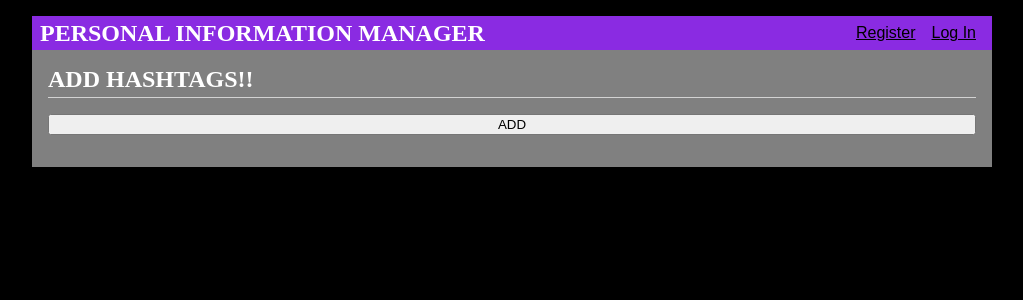
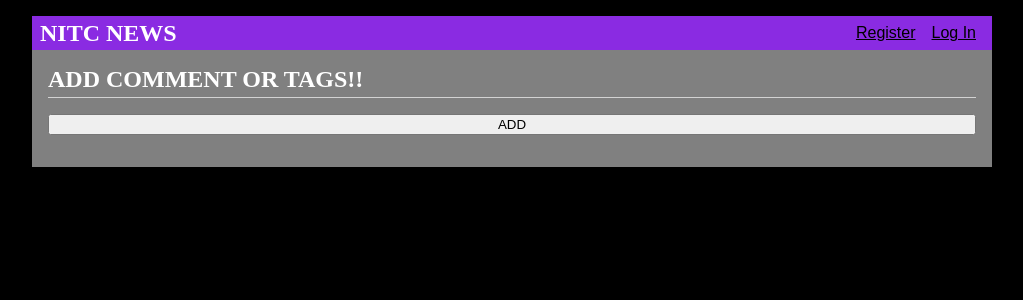
Before and after one commit to Pranay-Godghate/NITC-nws, a Flask app: page /1/add_hashtag in a window 1280 px wide. Shown: the top 300 px of the page, without its empty margins (128-1151 px from the left). Run offline with Flask 2, Linux system fonts and the light colour scheme; data that the repository does not hold is empty; some libraries are stand-ins or nearby versions.

Commit message:
NITC news

```diff
--- a/flaskr/templates/base.html
+++ b/flaskr/templates/base.html
@@ -2,7 +2,7 @@
 <title>{% block title %}{% endblock %}</title>
 <link rel="stylesheet" href="{{ url_for('static', filename='style.css') }}">
 <nav>
-  <h1>PERSONAL INFORMATION MANAGER</h1>
+  <h1>NITC NEWS</h1>
   <ul>
     {% if g.user %}
       <li><span>{{ g.user['username'] }}</span>
--- a/flaskr/templates/mang/addtag.html
+++ b/flaskr/templates/mang/addtag.html
@@ -1,7 +1,7 @@
 {% extends 'base.html' %}
 
 {% block header %}
-  <h1>{% block title %}ADD HASHTAGS!!{% endblock %}</h1>
+  <h1>{% block title %}ADD COMMENT OR TAGS!!{% endblock %}</h1>
   <!{% if g.user %}>
     <!<a class="action" href="{{ url_for('mang.create') }}"><! ADD</a>
   <!{% endif %}>
--- a/flaskr/templates/mang/details.html
+++ b/flaskr/templates/mang/details.html
@@ -14,7 +14,7 @@
         <div>
 
           <h1>{{ title }}</h1>
-          <div class="about">Note is added by {{ username }} </div>
+          <div class="about">NEWS is added by {{ username }} </div>
 
           <td class="about"> {{ created.strftime('%d-%m-%Y') }}</td>
         </div>
@@ -26,7 +26,7 @@
   {% endfor %}
   <p>
   <a class="about" href="{{url_for('mang.edit', pid=id)}}">Edit</a>
-  <a class="about" href="{{url_for('mang.add_hashtag',pid=id)}}">ADD #tag</a>
+  <a class="about" href="{{url_for('mang.add_hashtag',pid=id)}}">ADD #tag or comment</a>
   </p>
 
     </article>
--- a/flaskr/templates/mang/edit.html
+++ b/flaskr/templates/mang/edit.html
@@ -16,7 +16,7 @@
 
           <form action="{{url_for('mang.edit', pid=id)}}" method="POST">
   <div class="about">
-    <label for = "title" class="about">Title</label><br/>
+    <label for = "title" class="about">NEWS</label><br/>
     <textarea rows="1" id="title" class="about"
               name="title">
       {{title}}
--- a/flaskr/templates/mang/hashtag.html
+++ b/flaskr/templates/mang/hashtag.html
@@ -1,12 +1,12 @@
 {% extends 'base.html' %}
 
 {% block header %}
-  <h1>{% block title %}Add Hashtags!!{% endblock %}</h1>
+  <h1>{% block title %}Add COMMENTS OR TAGS!!{% endblock %}</h1>
 {% endblock %}
 
 {% block content %}
   <form method="post">
-    <label for="title">Hashtag</label>
+    <label for="title">TAGS OR COMMENT</label>
     <input name="hashtag" id="title" value="{{ request.form['hashtag'] }}">
     <input type="submit" value="Save">
   </form>
--- a/flaskr/templates/mang/index.html
+++ b/flaskr/templates/mang/index.html
@@ -9,7 +9,7 @@
   </form></id>
 
 
-  <h1>{% block title %}NOTES{% endblock %}</h1>
+  <h1>{% block title %}NITC NEWS{% endblock %}</h1>
   {% if g.user %}
     <a class="action" href="{{ url_for('mang.create') }}">ADD</a>
 
@@ -28,7 +28,7 @@
           <div class="about">by {{ post[5] }} </div>
 
           <div class="about"> {{ post[3].strftime('%d-%m-%Y') }}</div>
-          <a class="action" href="{{ url_for('mang.hashtag',pid=post[0])}}">#HASHTAG</a>
+          <a class="action" href="{{ url_for('mang.hashtag',pid=post[0])}}">ADD COMMENT OR TAGS</a>
         </div>
 
       </header>
```
